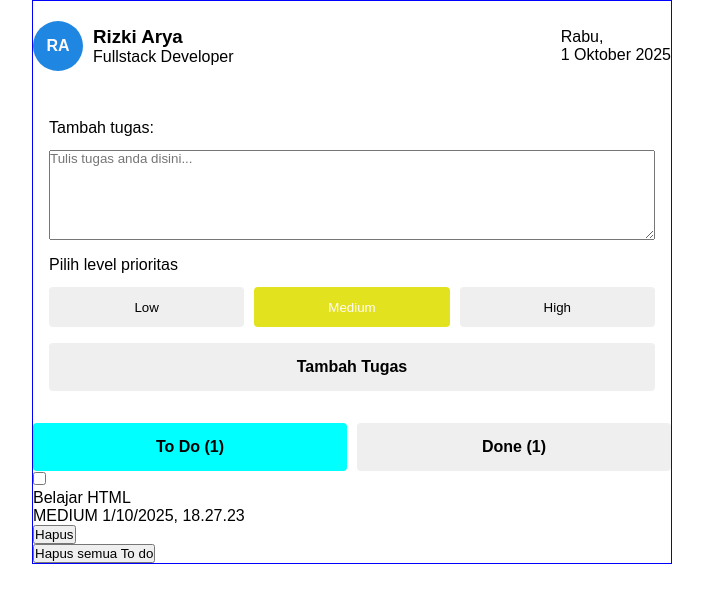
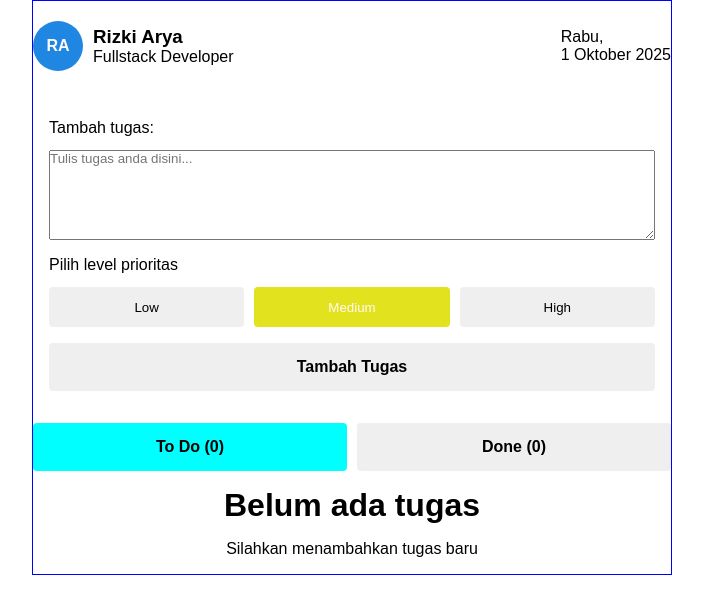
Before and after one commit to RIZKI-KUDENG/todolist-mission-4, a plain HTML site: page index.html in a window 1280 px wide. Both pictures are taken after a click on the button "Tambah Tugas". Shown: the whole page, without its empty margins (288-991 px from the left). Drawn offline with Linux system fonts and the light colour scheme.

Commit message:
tambah func ke localstorage

```diff
--- a/index.html
+++ b/index.html
@@ -41,11 +41,11 @@
         <div class="task-container">
             <div id="todoTab" class="list-tasks active">
                 <div id="todoList"></div>
-                <button class="delete-all-btn" id="deleteTodoBtn" style="display: none;">Hapus semua To do</button>
+                <button class="delete-all-btn" id="deleteTodoBtn" onclick="deleteAllTasks('todo')" style="display: none;">Hapus semua To do</button>
             </div>
             <div id="doneTab" class="list-tasks">
                 <div id="doneList"></div>
-                <button class="delete-all-btn" id="deleteDoneBtn" style="display: none;">Hapus semua Done</button>
+                <button class="delete-all-btn" id="deleteDoneBtn" onclick="deleteAllTasks('done')" style="display: none;">Hapus semua Done</button>
             </div>
         </div>
     </div>
--- a/script.js
+++ b/script.js
@@ -1,23 +1,30 @@
 let tasks = {
   todo: [
-    {
-      id: Date.now(),
-      text: "Belajar HTML",
-      priority: "medium",
-      date: new Date().toLocaleString("id-ID"),
-      completed: false,
-    },
+    // {
+    //   id: Date.now(),
+    //   text: "Belajar HTML",
+    //   priority: "medium",
+    //   date: new Date().toLocaleDateString("id-ID"),
+    //   completed: false,
+    // },
   ],
   done: [
-    {
-      id: Date.now(),
-      text: "Belajar CSS",
-      priority: "medium",
-      date: new Date().toLocaleString("id-ID"),
-      completed: true,
-    },
+    // {
+    //   id: Date.now(),
+    //   text: "Belajar CSS",
+    //   priority: "medium",
+    //   date: new Date().toLocaleDateString("id-ID"),
+    //   completed: true,
+    // },
   ],
 };
+document.addEventListener("DOMContentLoaded", function () {
+  loadTasks();
+  updateTime();
+  setInterval(updateTime, 60000);
+  initializePriorityBtn();
+  renderTasks();
+});
 
 function updateTime() {
   const now = new Date();
@@ -73,7 +80,7 @@ function addTask() {
     id: Date.now(),
     text: taskText,
     priority: priority,
-    date: new Date().toLocaleString("id-ID"),
+    date: new Date().toLocaleDateString("id-ID"),
     completed: false,
   };
   tasks.todo.push(task);
@@ -82,6 +89,8 @@ function addTask() {
   setTimeout(() => {
     taskInput.style.borderColor = "#1e6128ff";
   }, 1000);
+  saveTasks();
+  renderTasks();
 }
 
 function toggleTask(id) {
@@ -97,15 +106,19 @@ function toggleTask(id) {
     task.completed = false;
     tasks.todo.push(task);
   }
+  saveTasks();
+  renderTasks();
 }
 
 function deleteTask(id, type) {
   if (confirm(`apakah kamu yakin ingin menghapus tugas ini?`)) {
     tasks[type] = tasks[type].filter((t) => t.id !== id);
   }
+  saveTasks();
+  renderTasks();
 }
 
-function deleteAllTask(type) {
+function deleteAllTasks(type) {
   if (
     confirm(
       `apakah kamu yakin ingin menghapus semua tugas di ${
@@ -115,6 +128,8 @@ function deleteAllTask(type) {
   ) {
     tasks[type] = [];
   }
+  saveTasks();
+  renderTasks();
 }
 
 function switchTabs(tab) {
@@ -153,14 +168,14 @@ function renderTodoTasks() {
     todoList.innerHTML = tasks.todo
       .map(
         (task) => `
-    <div class"task-item">
-    <input type="checkbox" class="task-checkbox" onchange="toggleTask(${
+    <div class="task-item">
+    <input type="checkbox" class="task-checkbox" onchange= "toggleTask(${
       task.id
-    }) />
+    })" />
     <div class="task-content">
     <div class="task-text">${task.text}</div>
     <div>
-    <span class"task-priority priority-${
+    <span class="task-priority priority-${
       task.priority
     }">${task.priority.toUpperCase()}</span>
     <span class="task-date">${task.date}</span>
@@ -212,3 +227,13 @@ function updateCounts() {
   document.getElementById("doneCount").textContent = tasks.done.length;
 }
 renderTasks();
+
+function saveTasks() {
+  localStorage.setItem("tasks", JSON.stringify(tasks));
+}
+function loadTasks() {
+  const saved = localStorage.getItem("tasks");
+  if (saved) {
+    tasks = JSON.parse(saved);
+  }
+}
```
